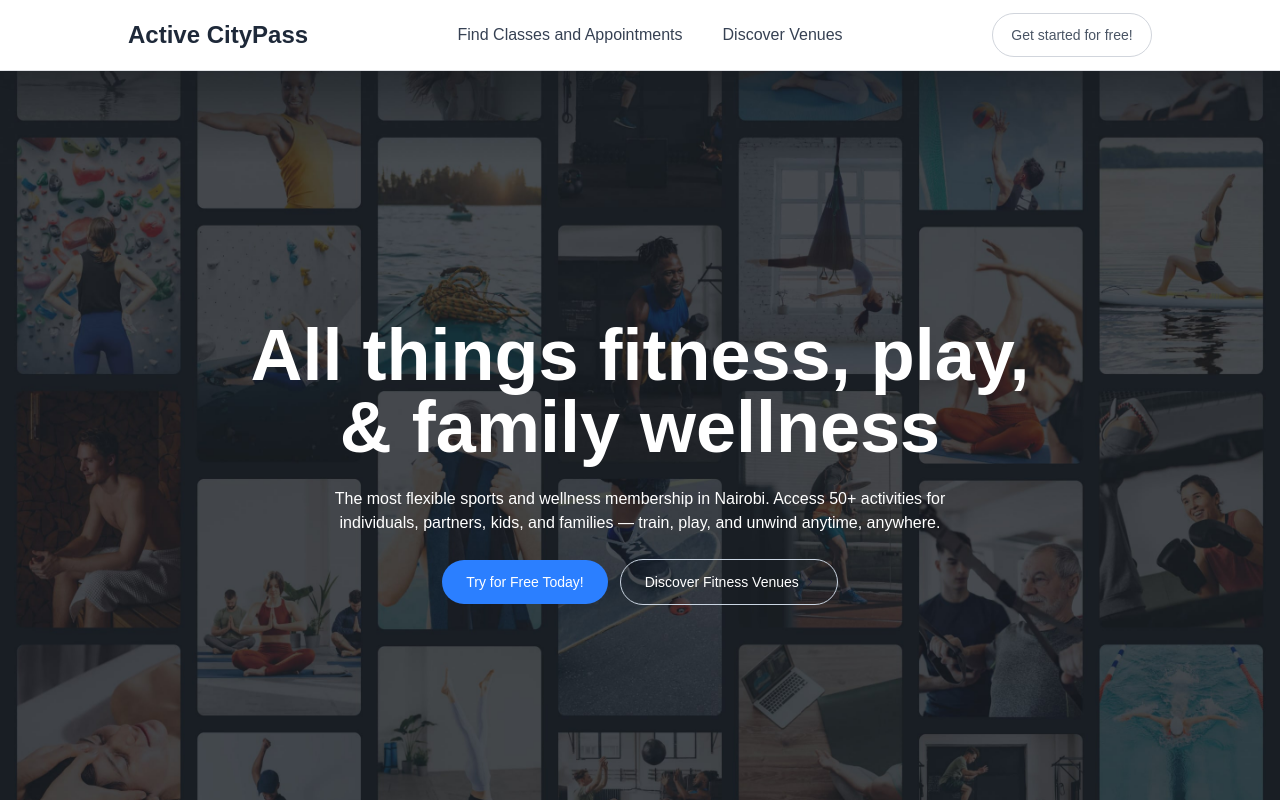
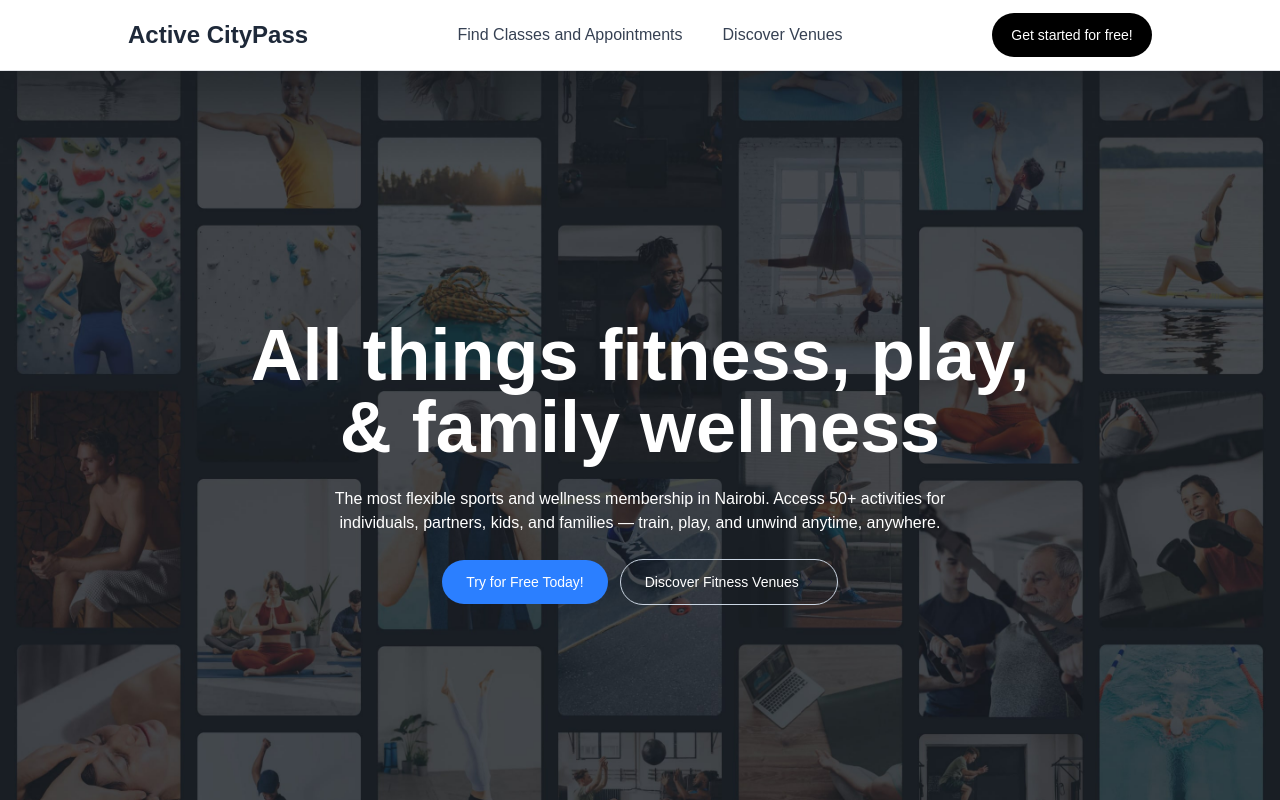
Before and after one commit to richardomollo/acp, a Next.js app: page / in a window 1280 px wide. Shown: the top 800 px of the page. Built offline with nearby package versions, Linux system fonts and the light colour scheme; no server answers.

Commit message:
fixed mobile button and venues header

```diff
--- a/app/components/Header.tsx
+++ b/app/components/Header.tsx
@@ -78,7 +78,7 @@ export default function Header() {
             </div>
           ) : (
             <Link href="/login">
-              <button type="button" className="bg-white text-gray-600 border border-gray-300 md:inline hidden text-sm hover:bg-gray-50 active:scale-95 transition-all w-40 h-11 rounded-full">
+              <button type="button" className="bg-black text-white md:inline hidden text-sm hover:bg-gray-900 active:scale-95 transition-all w-40 h-11 rounded-full">
                 Get started for free!
               </button>
             </Link>
@@ -148,7 +148,7 @@ export default function Header() {
           ) : (
             <div className="mt-6 space-y-3">
               <Link href="/login" onClick={() => setMobileMenuOpen(false)}>
-                <button type="button" className="w-full bg-white text-gray-600 border border-gray-300 text-sm hover:bg-gray-50 active:scale-95 transition-all h-11 rounded-full">
+                <button type="button" className="w-full bg-black text-white text-sm hover:bg-gray-700 active:scale-95 transition-all h-11 rounded-full">
                   Get started
                 </button>
               </Link>
--- a/app/venues/page.tsx
+++ b/app/venues/page.tsx
@@ -15,7 +15,7 @@ export default async function GymsPage() {
 
   return (
     <div className="max-w-7h-[70px]  w-full px-6 md:px-16 lg:px-24 xl:px-32  items-center= z-20  mx-auto px-6 py-12 ">
-      <h1 className="text-3xl font-bold mb-8">Discover our venues in Nairobi</h1>
+      <h1 className="text-2xl font-bold mb-8">Discover our venues in Nairobi</h1>
       <div className="grid gap-6 md:grid-cols-4 w-full lg:grid-cols-5">
         {gyms?.map((gym) => (
           <div
```
